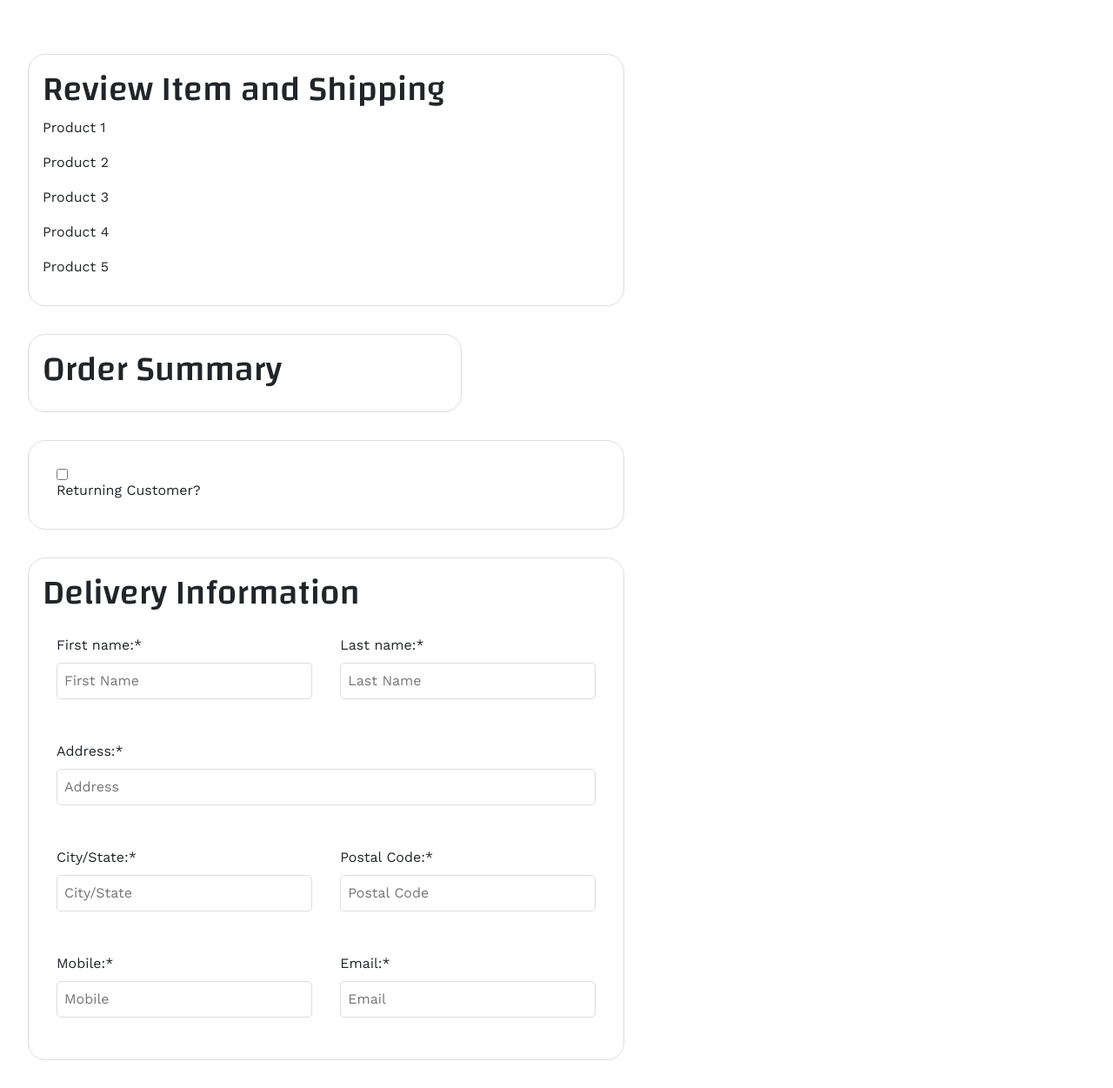
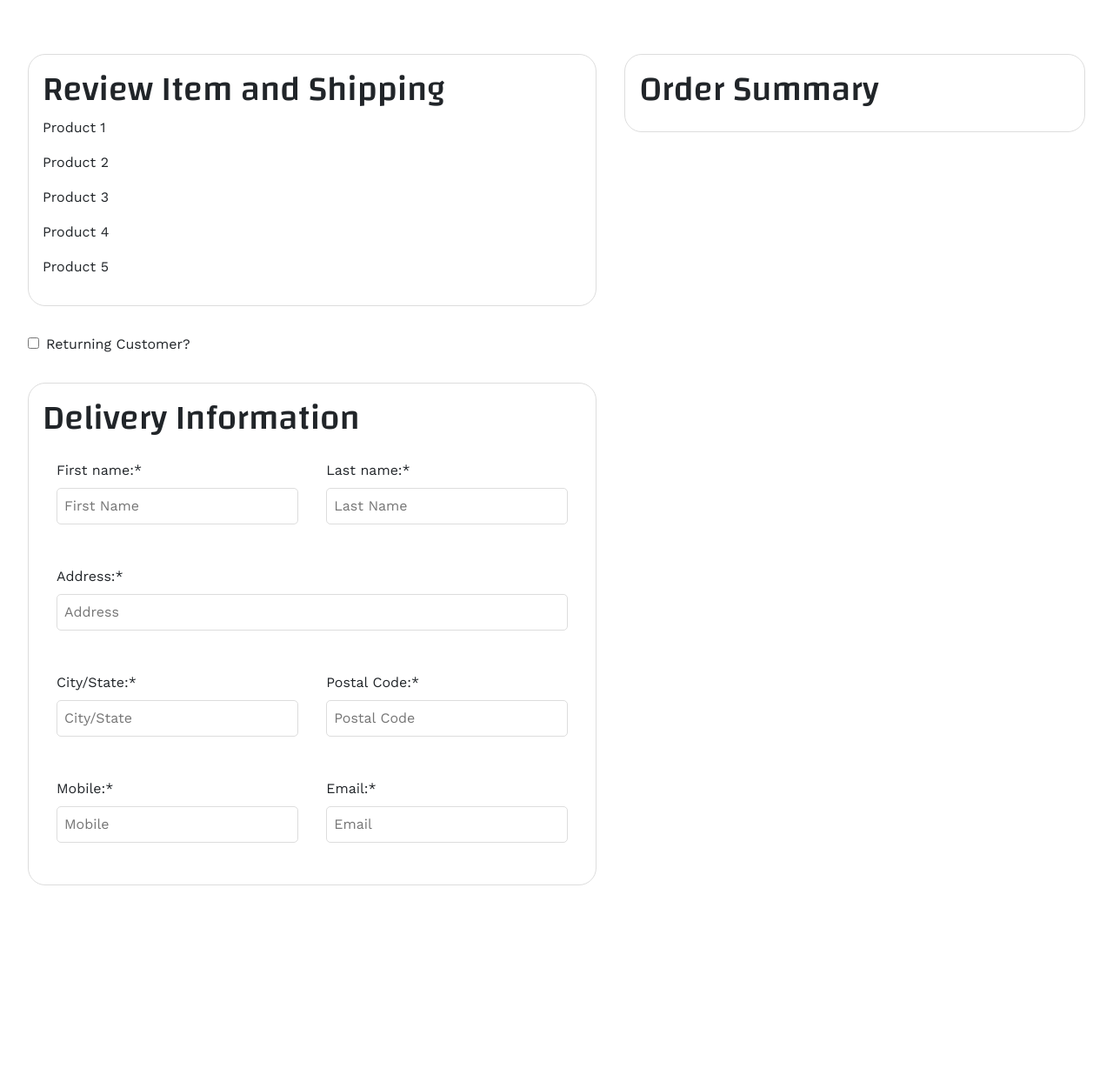
Before and after one commit to y1xing/IN1005-Group-3-Assignment, a PHP site: page /cart.php in a window 1280 px wide. Shown: the part 162-1413 px from the top of the page at 87% size. After the commit the page ends 1180 px from the top, so only its background shows below. Run offline with PHP 8.4, Linux system fonts and the light colour scheme.

Commit message:
fixed layout

```diff
--- a/cart.php
+++ b/cart.php
@@ -40,18 +40,8 @@ Click nbfs://nbhost/SystemFileSystem/Templates/Other/html.html to edit this temp
     ?>
 
     <main id="cart">
-<!--        <div class="container-max-width">-->
-<!--            <div class="container-review">-->
-<!--                <h3>Review Item and Shipping</h3>-->
-<!--            </div>-->
-<!--            <div class="container-delivery">-->
-<!--                <h3>Delivery Information</h3>-->
-<!--            </div>-->
-<!--            <div class="container-summary">-->
-<!--                <h3>Order Summary</h3>-->
-<!--            </div>-->
-<!--        </div>-->
         <div class="shopping-cart-container">
+            <div class="shopping-cart-container-left">
 
                 <div class="cart-container">
                     <h1>Review Item and Shipping</h1>
@@ -65,15 +55,9 @@ Click nbfs://nbhost/SystemFileSystem/Templates/Other/html.html to edit this temp
                     </ul>
                 </div>
 
-            <div class="summary-container">
-                <h1>Order Summary</h1>
-                <!-- Here goes the list of products and their prices, plus total amount -->
-                <!-- You can also include a button to proceed to checkout -->
-            </div>
-
-            <div class="cart-container">
+                <div class="checkbox-container">
                     <form>
-                    <div class="container-form">
+                        <div>
 
                             <input type="checkbox" id="returning customer" name="returning customer">Returning Customer?
                         </div>
@@ -112,9 +96,19 @@ Click nbfs://nbhost/SystemFileSystem/Templates/Other/html.html to edit this temp
                         <div class="container-form-half">
                             <label for="email">Email:*</label>
                             <input type="email" id="email" required name="email" placeholder="Email">
+                        </div>
                     </form>
                 </div>
+            </div>
 
+            <div class="shopping-cart-container-right">
+                <div class="summary-container">
+                    <h1>Order Summary</h1>
+                    <!-- Here goes the list of products and their prices, plus total amount -->
+                    <!-- You can also include a button to proceed to checkout -->
+                </div>
+
+            </div>
         </div>
     </main>
     <?php
--- a/css/cart.css
+++ b/css/cart.css
@@ -345,9 +275,35 @@ body {
     align-items: flex-start;
 }
 
+.shopping-cart-container-left {
+    width: 100%;
+    height: auto;
+    display: flex;
+
+    flex: 50%;
+    flex-wrap: wrap;
+    flex-direction: row;
+
+    position: relative;
+    align-items: flex-start;
+}
+
+.shopping-cart-container-right {
+    width: 100%;
+    height: auto;
+    display: flex;
+
+    flex: 40%;
+    flex-wrap: wrap;
+    flex-direction: row;
+
+    position: relative;
+    align-items: flex-start;
+}
+
 /* Style the product container */
 .cart-container {
-    width: 55%;
+    width: 100%;
     margin: 1rem;
     padding: 1rem;
     justify-content: left;
@@ -357,9 +313,16 @@ body {
     border-radius: 20px;
 }
 
+.checkbox-container {
+    width: 100%;
+    margin: 1rem;
+    justify-content: left;
+    align-items: flex-start;
+}
+
 /* Style the delivery container */
 .delivery-container {
-    width: 55%;
+    width: 100%;
     margin: 1rem;
     padding: 1rem;
     justify-content: left;
@@ -371,7 +334,7 @@ body {
 
 /* Style the summary container */
 .summary-container {
-    width: 40%;
+    width: 100%;
     margin: 1rem;
     padding: 1rem;
     justify-content: left;
```
Also changed, not shown: other parts of css/cart.css (+6 -70 lines). Lines whose indentation alone changed are shown as unchanged.
